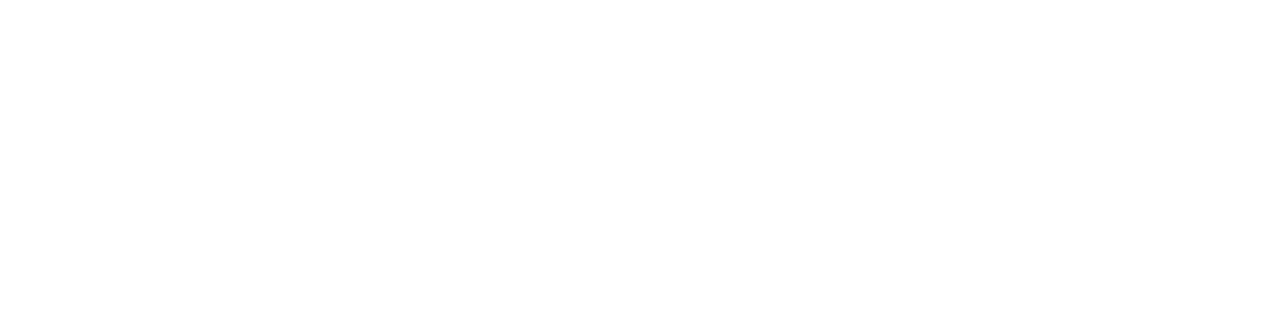
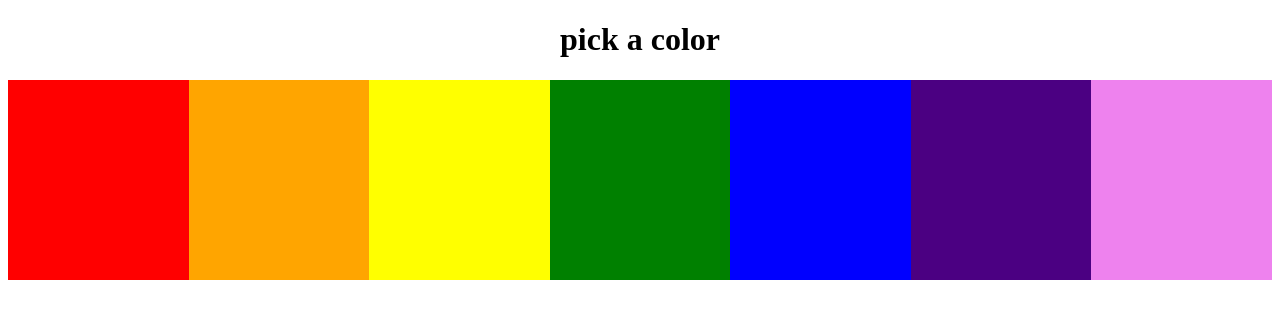
Before and after one commit to alexpearl/jsPractice, a plain HTML site: page index2.html in a window 1280 px wide. Drawn offline with Linux system fonts and the light colour scheme.

Commit message:
starting new section for eventListeners with colt

```diff
--- /dev/null
+++ b/app10.js
@@ -0,0 +1,70 @@
+//section 15 communicating with events
+
+//2 ways to not add events
+// const btn = document.querySelector("#clicker");
+
+// //also dont do this
+// btn.ondblclick = function () {
+//   console.log("double click");
+// };
+
+// const btn = document.querySelector("button");
+
+// btn.addEventListener("click", () => {
+//   alert("you clicked me");
+// });
+
+// btn.addEventListener("mouseover", function () {
+//   btn.innerText = "stop touching me";
+// });
+
+// btn.addEventListener("mouseout", function () {
+//   btn.innerText = "click me";
+// });
+
+// window.addEventListener("scroll", function () {
+//   console.log("stop scrolling now");
+// });
+
+//impossible button game
+// const btn = document.querySelector("button");
+
+// btn.addEventListener("mouseover", function () {
+//   const height = Math.floor(Math.random() * window.innerHeight);
+//   const width = Math.floor(Math.random() * window.innerWidth);
+//   btn.style.left = `${width}px`;
+//   btn.style.top = `${height}px`;
+// });
+
+// btn.addEventListener("click", function () {
+//   btn.innerText = "you got me";
+//   document.body.style.backgroundColor = "green";
+// });
+
+//random qoute gen
+// const qoutes = ['"have a great day"', '"life is too short"', '"carpe diem"', '"dont hold grudges"'];
+// let randomQoute = qoutes[Math.floor(Math.random() * qoutes.length)];
+// const btn = document.querySelector("button");
+
+// btn.addEventListener("click", function () {
+//   btn.innerText = randomQoute;
+// });
+
+//
+
+//quick color picker
+const colors = ["red", "orange", "yellow", "green", "blue", "indigo", "violet"];
+const changeColor = function (box) {
+  const h1 = document.querySelector("h1");
+  h1.style.color = this.style.backgroundColor; //use of this to select the thing being used for the eventListener
+};
+
+const container = document.querySelector("#boxes");
+
+for (let color of colors) {
+  const box = document.createElement("div");
+  box.style.backgroundColor = color;
+  box.classList.add("box");
+  container.appendChild(box);
+  box.addEventListener("click", changeColor); //calling printColor function from above
+}
--- /dev/null
+++ b/app2.css
@@ -0,0 +1,20 @@
+button {
+  position: absolute;
+  top: 10px;
+  left: 10px;
+}
+
+#boxes {
+  display: flex;
+  justify-content: center;
+  align-items: center;
+}
+
+.box {
+  width: 200px;
+  height: 200px;
+}
+
+h1 {
+  text-align: center;
+}
--- a/index2.html
+++ b/index2.html
@@ -3,8 +3,23 @@
   <head>
     <meta charset="UTF-8" />
     <meta name="viewport" content="width=device-width, initial-scale=1.0" />
-    <title>Going over again</title>
+    <title>js practice</title>
+    <link rel="stylesheet" href="app2.css" />
   </head>
-  <body></body>
-  <script src="app69.js"></script>
+  <body>
+    <!--don't do this-->
+    <!-- <button onmouseover="alert('you clicked me')">click me</button>
+    <button onclick="alert('you clicked me too')">click me too</button>
+
+    <button id="clicker">clicker</button>
+    <form action="">
+      <input onclick="console.log('clicked the input')" type="range" min="10" max="50" />
+    </form> -->
+    <!-- <h1>add event listener</h1>
+    <button>click me please</button> -->
+    <!-- <button>click me</button> -->
+    <h1>pick a color</h1>
+    <section id="boxes"></section>
+  </body>
+  <script src="app10.js"></script>
 </html>
```
